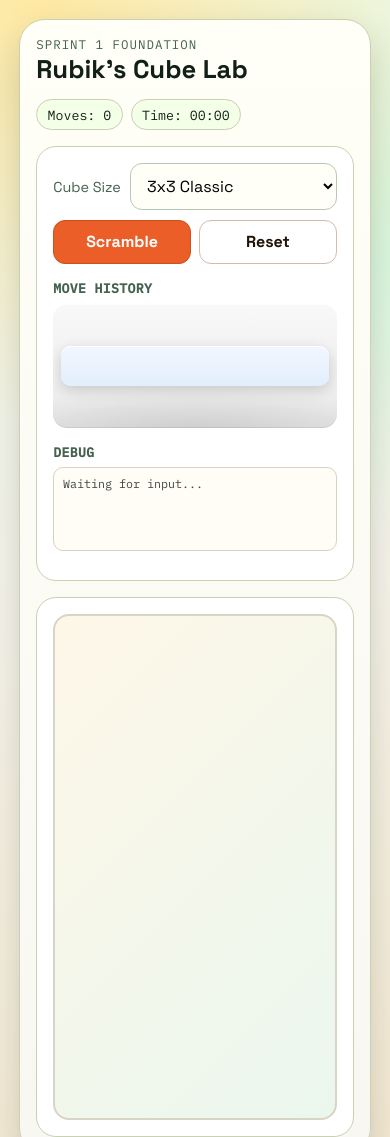
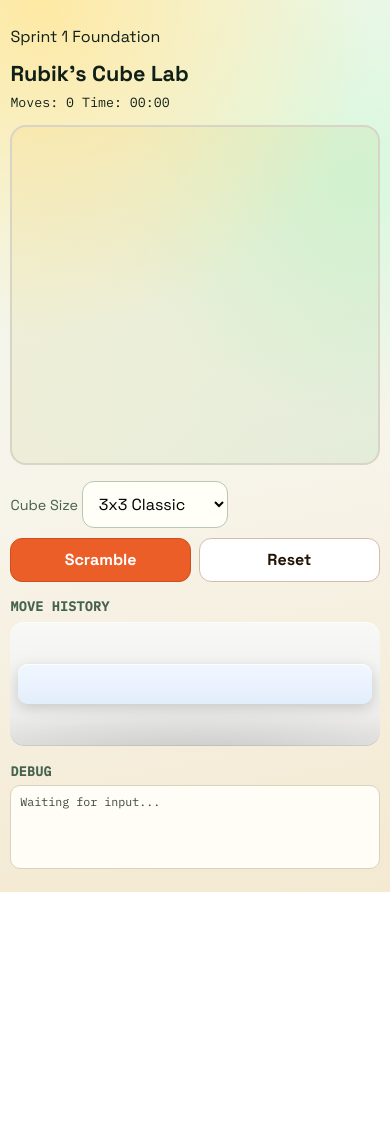
Before and after one commit to nickallan-kerv/RubiksCube, a website built with Vite: page index.html in a window 390 px wide. Shown: the top 1137 px of the page. After the commit the page ends 892 px from the top, so only its background shows below. Built offline with nearby package versions, Linux system fonts and the light colour scheme.

Commit message:
style: optimize puzzle layout for small screens

```diff
--- a/src/style.css
+++ b/src/style.css
@@ -34,55 +34,51 @@
 
 #app {
   min-height: 100svh;
-  padding: 1.2rem;
+  padding: clamp(0.65rem, 2vw, 1.2rem);
 }
 
 .app-shell {
   max-width: 1180px;
   margin: 0 auto;
-  background: linear-gradient(180deg, var(--cream), var(--panel));
-  border: 1px solid var(--line);
-  border-radius: calc(var(--radius) + 6px);
-  box-shadow: var(--shadow);
-  padding: clamp(1rem, 2vw, 1.7rem);
 }
 
 .top-bar {
   display: flex;
-  align-items: end;
+  align-items: center;
   justify-content: space-between;
   gap: 1rem;
-  margin-bottom: 1rem;
+  margin-bottom: 0.75rem;
 }
 
-.kicker {
-  margin: 0;
-  font-family: 'IBM Plex Mono', Consolas, monospace;
-  font-size: 0.78rem;
-  text-transform: uppercase;
-  letter-spacing: 0.08em;
-  color: var(--muted);
+.title-controls {
+  display: flex;
+  align-items: center;
+  gap: 0.65rem;
+  min-width: 0;
 }
 
 h1 {
-  margin: 0.25rem 0 0;
-  font-size: clamp(1.6rem, 3vw, 2.7rem);
+  margin: 0;
+  font-size: clamp(1.35rem, 3vw, 2.15rem);
   line-height: 1.05;
+  white-space: nowrap;
+}
+
+.title-controls select {
+  min-width: 0;
+  max-width: 11rem;
+  padding: 0.48rem 0.6rem;
+  border: 1px solid #b9c8b5;
+  border-radius: 8px;
+  background: #fffef7;
+  font: inherit;
 }
 
 .status-strip {
-  display: flex;
-  gap: 0.5rem;
-  flex-wrap: wrap;
-}
-
-.status-strip span {
-  padding: 0.35rem 0.65rem;
-  border: 1px solid var(--line);
-  border-radius: 999px;
   font-family: 'IBM Plex Mono', Consolas, monospace;
   font-size: 0.83rem;
-  background: #f3ffe7;
+  white-space: nowrap;
+  min-height: 1.25rem;
 }
 
 .workspace {
@@ -91,30 +87,11 @@
   gap: 1rem;
 }
 
-.control-panel,
-.scene-card {
-  border: 1px solid var(--line);
-  border-radius: var(--radius);
-  background: #fff;
-}
-
 .control-panel {
-  padding: 1rem;
+  padding: 0;
   display: flex;
   flex-direction: column;
   gap: 0.6rem;
-}
-
-.control-row {
-  display: flex;
-  align-items: center;
-  justify-content: space-between;
-  gap: 0.6rem;
-}
-
-.control-row label {
-  margin: 0;
-  white-space: nowrap;
 }
 
 .control-panel label {
@@ -132,11 +109,6 @@
 
 .control-panel select {
   background: #fffef7;
-}
-
-.control-row select {
-  flex: 1;
-  min-width: 120px;
 }
 
 .button-row {
@@ -317,11 +289,11 @@
 }
 
 .scene-card {
-  padding: 1rem;
+  padding: 0;
 }
 
 .canvas-placeholder {
-  min-height: clamp(280px, 60vh, 620px);
+  height: clamp(300px, 55vh, 560px);
   border-radius: calc(var(--radius) - 4px);
   border: 2px solid #d8d4c6;
   background:
@@ -340,12 +312,66 @@
     grid-template-columns: 1fr;
   }
 
-  .top-bar {
-    align-items: start;
-    flex-direction: column;
+  .scene-card {
+    grid-row: 1;
   }
 
-  .status-strip {
-    width: 100%;
+  .control-panel {
+    grid-row: 2;
   }
 }
+
+@media (max-width: 560px) {
+  .top-bar {
+    align-items: stretch;
+    flex-direction: column;
+    gap: 0.45rem;
+  }
+
+  .title-controls {
+    justify-content: space-between;
+  }
+
+  .title-controls select {
+    flex: 1;
+  }
+
+  .canvas-placeholder {
+    height: clamp(250px, 44svh, 340px);
+  }
+}
+
+@media (orientation: landscape) and (max-height: 500px) {
+  #app {
+    padding: 0.5rem;
+  }
+
+  .top-bar {
+    margin-bottom: 0.5rem;
+  }
+
+  .workspace {
+    grid-template-columns: minmax(0, 1fr) minmax(190px, 210px);
+    gap: 0.65rem;
+  }
+
+  .scene-card {
+    grid-column: 1;
+    grid-row: 1;
+  }
+
+  .control-panel {
+    grid-column: 2;
+    grid-row: 1;
+  }
+
+  .canvas-placeholder {
+    height: calc(100svh - 4.75rem);
+    min-height: 260px;
+  }
+
+  .history-picker-wrap {
+    height: 112px;
+    min-height: 112px;
+  }
+}
```
